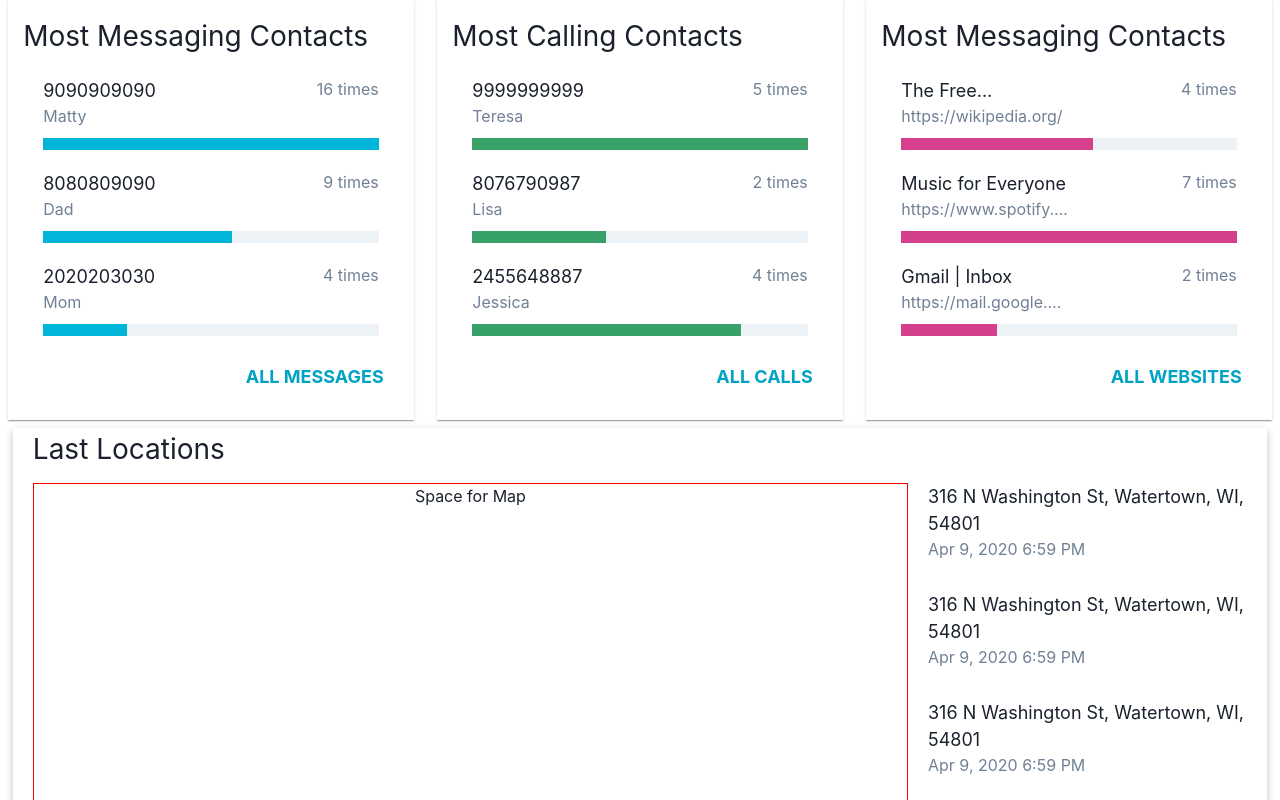
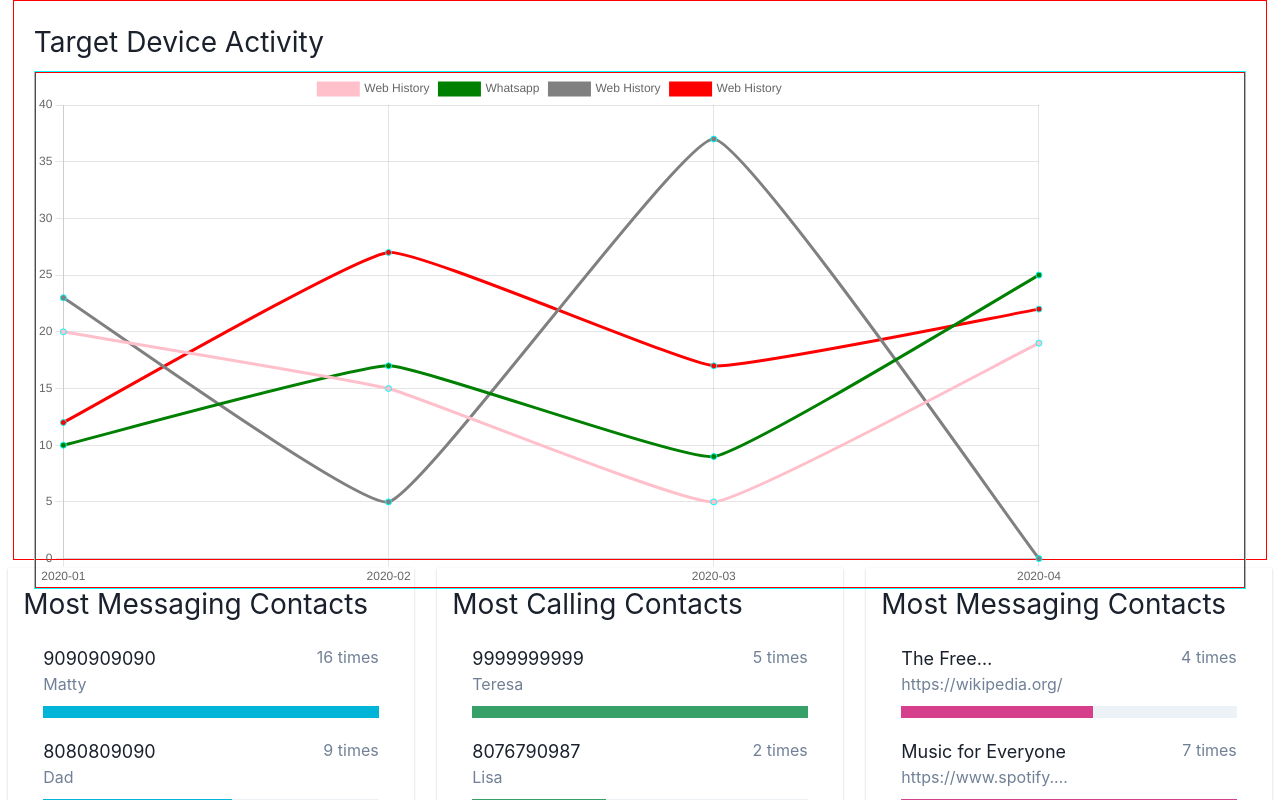
Before and after one commit to iamsahilydv/mspy, a React (Create React App) app: page /home in a window 1280 px wide. Shown: the top 800 px of the page. Built offline with nearby package versions, Linux system fonts and the light colour scheme.

Commit message:
chart added

```diff
--- a/package.json
+++ b/package.json
@@ -6,13 +6,14 @@
     "@chakra-ui/react": "^2.4.9",
     "@emotion/react": "^11.10.5",
     "@emotion/styled": "^11.10.5",
-    "@googlemaps/react-wrapper": "^1.1.35",
     "@testing-library/jest-dom": "^5.16.5",
     "@testing-library/react": "^13.4.0",
     "@testing-library/user-event": "^13.5.0",
     "chart.js": "^4.2.0",
     "framer-motion": "^8.5.4",
+    "google-maps-react": "^2.0.6",
     "react": "^18.2.0",
+    "react-chartjs-2": "^5.2.0",
     "react-dom": "^18.2.0",
     "react-icons": "^4.7.1",
     "react-scripts": "5.0.1",
--- /dev/null
+++ b/src/Components/Home/Chart.jsx
@@ -0,0 +1,150 @@
+import { Box, Stack, Text } from "@chakra-ui/react";
+import React from "react";
+import style from "./Dashboard.module.css"
+import {
+  Chart as ChartJS,
+  LineElement,
+  CategoryScale, // x-axis
+  LinearScale, // y-axis
+  PointElement,
+  Legend,Tooltip
+} from "chart.js";
+
+import { Line } from "react-chartjs-2";
+ChartJS.register(LineElement, CategoryScale, LinearScale, PointElement,Legend,Tooltip);
+
+const a = [20, 15, 5, 19];
+const b = [10, 17, 9, 25];
+const c = [23,5,37,0]
+const d = [12,27,17,22]
+export const options = {
+  responsive: true,
+  plugins: {
+    legend: true,
+    scales:{
+        y:{
+
+            min:0,
+            max:50,
+        }
+    }
+  },
+};
+
+const labels = ["2020-01", "2020-02", "2020-03", "2020-04"];
+
+export const data = {
+  labels: labels,
+  datasets: [{
+    label : "Web History",
+    data:a,
+    backgroundColor :"pink",
+    borderColor:"pink",
+    pointBorderColor:"aqua",
+    fill:true,
+    tension:"0.1"
+  },
+  {
+    label : "Whatsapp",
+    data:b,
+    backgroundColor :"green",
+    borderColor:"green",
+    pointBorderColor:"aqua",
+    fill:true,
+    tension:"0.1"
+  },
+  {
+    label : "Web History",
+    data:c,
+    backgroundColor :"gray",
+    borderColor:"gray",
+    pointBorderColor:"aqua",
+    fill:true,
+    tension:"0.1"
+  },
+  {
+    label : "Web History",
+    data:d,
+    backgroundColor :"red",
+    borderColor:"red",
+    pointBorderColor:"aqua",
+    fill:true,
+    tension:"0.1"
+  }]
+};
+
+const Chart = () => {
+  return (
+    <Stack
+      h={{base:"auto",lg:"70vh"}}
+      w={"98%"}
+      margin={"auto"}
+      border={"1px solid red"}
+      p={"20px"}
+    >
+      <Text height={"6vh"} fontSize={"28px"}>Target Device Activity</Text>
+      <Box border={"1px solid cyan"} h={"100%"} w={"100%"}>
+        <div className={style.chart}><Line border={"1px solid blue"} h={"100%"} w={"100%"} options={options} data={data} ></Line></div>
+      </Box>
+    </Stack>
+  );
+};
+
+export default Chart;
+
+// import React, { useState } from 'react'
+// import { Line } from 'react-chartjs-2'
+
+// const Chart = () => {
+//     const [state,setState]= useState({
+//         option:{
+//             chart:{
+//                 id:"basic-bar"
+//             }
+//         }
+//     })
+//   return (
+//     <div>
+//         <Line />
+//     </div>
+//   )
+// }
+
+// export default Chart
+
+// export const options = {
+//   responsive: true,
+//   plugins: {
+//     legend: {
+//       position: 'top'
+//     },
+//     title: {
+//       display: true,
+//       text: 'Chart.js Line Chart',
+//     },
+//   },
+// };
+
+// const labels = ['January', 'February', 'March', 'April', 'May', 'June', 'July'];
+
+// export const data = {
+//   labels,
+//   datasets: [
+//     {
+//       label: 'Dataset 1',
+//       data: labels.map(() => faker.datatype.number({ min: -1000, max: 1000 })),
+//       borderColor: 'rgb(255, 99, 132)',
+//       backgroundColor: 'rgba(255, 99, 132, 0.5)',
+//     },
+//     {
+//       label: 'Dataset 2',
+//       data: labels.map(() => faker.datatype.number({ min: -1000, max: 1000 })),
+//       borderColor: 'rgb(53, 162, 235)',
+//       backgroundColor: 'rgba(53, 162, 235, 0.5)',
+//     },
+//   ],
+// };
+
+// export function App() {
+//   return <Line options={options} data={data} />;
+// }
--- a/src/Components/Home/Dashboard.jsx
+++ b/src/Components/Home/Dashboard.jsx
@@ -2,7 +2,6 @@ import {
   Box,
   Button,
   Flex,
-  HStack,
   Stack,
   Switch,
   Text,
@@ -15,6 +14,7 @@ import { IoMdBatteryFull } from "react-icons/io";
 import { MdWifi, MdOutlineNetworkCell } from "react-icons/md";
 import DataDetails from "./DataDetails";
 import Map from "./Map";
+import Chart from "./Chart";
 
 const Dashboard = () => {
   const [accountType, setAccountType] = useState("Premium");
@@ -29,6 +29,9 @@ const Dashboard = () => {
   const [operator, setOperator] = useState("T-Mobile");
   return (
     <Stack style={{ width: "100%" }}>
+      <section>
+        <Chart />
+      </section>
       {/* <Sidebar /> */}
       <section>
         <DataDetails />
--- a/src/Components/Home/Dashboard.module.css
+++ b/src/Components/Home/Dashboard.module.css
@@ -2,10 +2,7 @@
   margin: 0;
   padding: 0;
 }
-.Box1 {
 
-    /* border: 1px solid red; */
-}
 .FlexMain {
   /* border: 1px solid red; */
   margin: auto;
@@ -30,3 +27,7 @@
   box-shadow: 0px 2px 1px -1px rgb(0 0 0 / 20%),
     0px 1px 1px 0px rgb(0 0 0 / 14%), 0px 1px 3px 0px rgb(0 0 0 / 12%);
 }
+.chart{
+    border: 1px solid red;
+    height: 100%;
+}
```
Also changed, not shown: 1 other file (tests, documents, lock files or other folders).
